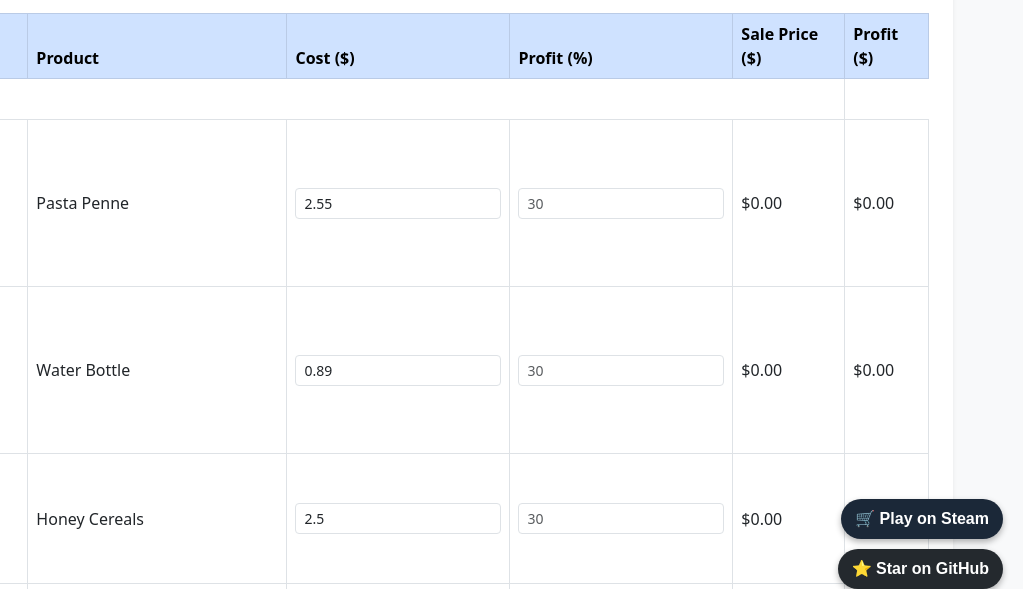
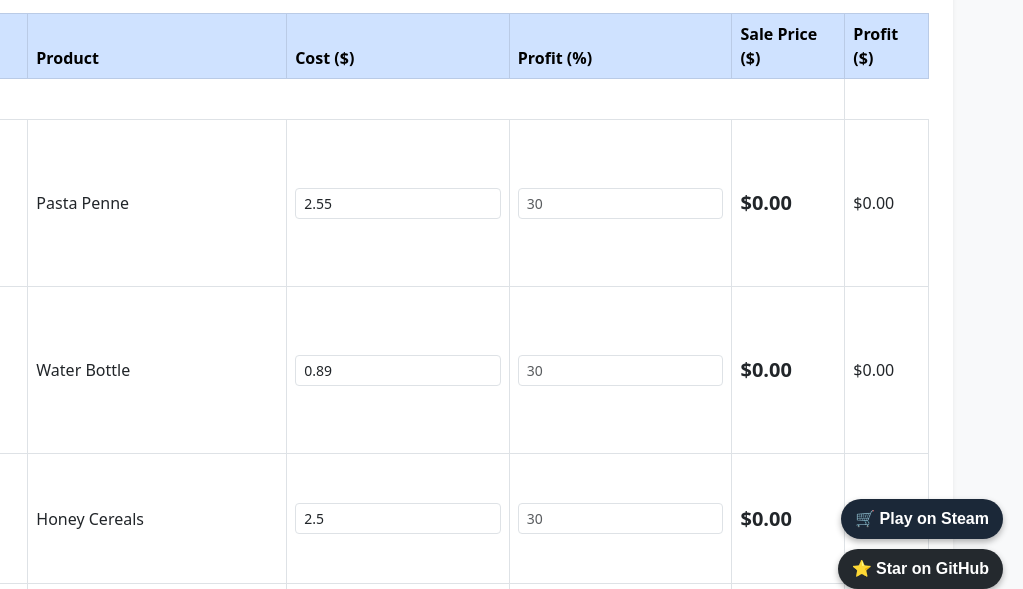
Before and after one commit to Barracuda1337/supermarket-profit-calc, a plain HTML site: page index.html in a window 1280 px wide. Shown: the part 191-780 px from the top of the page, 257-1280 px from the left. Drawn offline with nearby package versions, Linux system fonts and the light colour scheme.

Commit message:
Update index.html

```diff
--- a/index.html
+++ b/index.html
@@ -487,7 +487,7 @@ const productGroups = {
   <td class="product-name">${product.name}</td>
   <td><input type="number" id="${costId}" value="${product.cost}" oninput="calculate(${globalIndex})" class="form-control form-control-sm" min="0" step="0.01"></td>
   <td><input type="number" id="${rateId}" oninput="calculate(${globalIndex})" class="form-control form-control-sm" placeholder="30" min="0" step="0.1"></td>
-  <td id="${saleId}">$0.00</td>
+  <td style="font-size: 20px;font-weight: bolder;" id="${saleId}">$0.00</td>
   <td id="${profitId}">$0.00</td>
 `;
       tableBody.appendChild(row);
```
